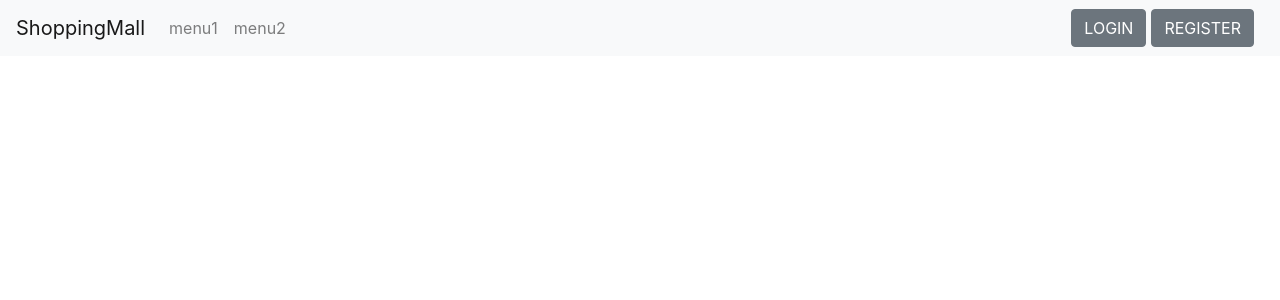
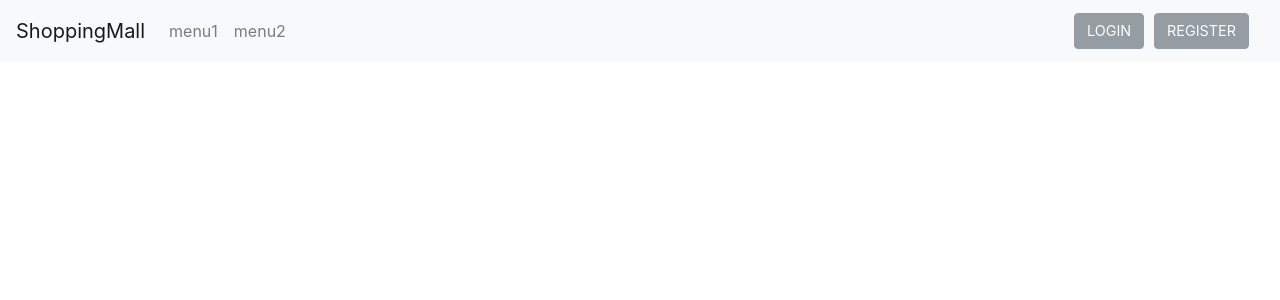
Before and after one commit to hwigyeompark/Shopping-Mall, a React (Create React App) app: page / in a window 1280 px wide. Shown: the top 300 px of the page. Built offline with nearby package versions, Linux system fonts and the light colour scheme.

Commit message:
update mainNav

```diff
--- a/src/component/MainNav.js
+++ b/src/component/MainNav.js
@@ -22,7 +22,9 @@ class MainNav extends Component{
               marginRight:'10px'
             },
             button : {
-                marginLeft:'5px'
+                margin:'5px',
+                opacity:'.7',
+                fontSize:'0.9em'
             }
         };
         return(
@@ -40,7 +42,7 @@ class MainNav extends Component{
                     </Nav>
                     <Nav className="ml-auto">
                         <NavItem style={style.buttonGroup}>
-                            <Button style={style}>LOGIN</Button>
+                            <Button style={style.button}>LOGIN</Button>
                             <Button style={style.button}>REGISTER</Button>
                         </NavItem>
                     </Nav>
```
